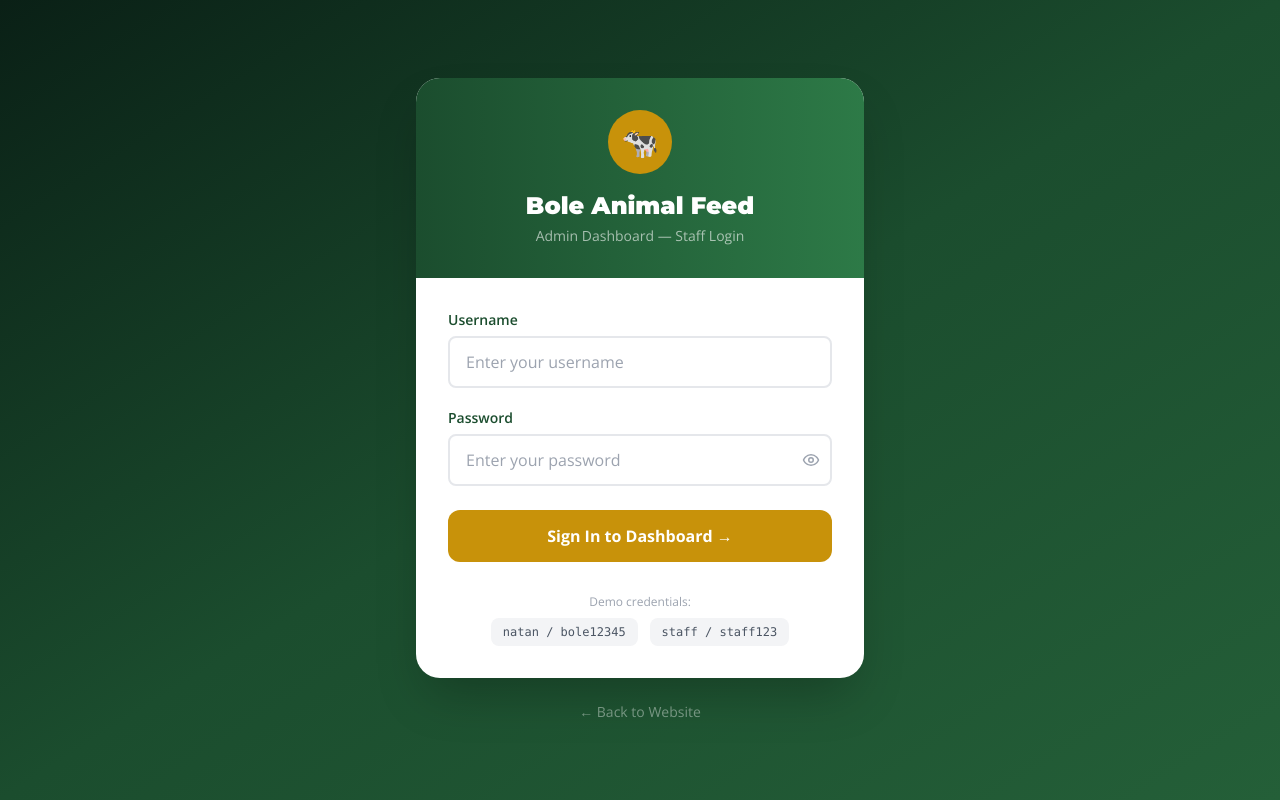
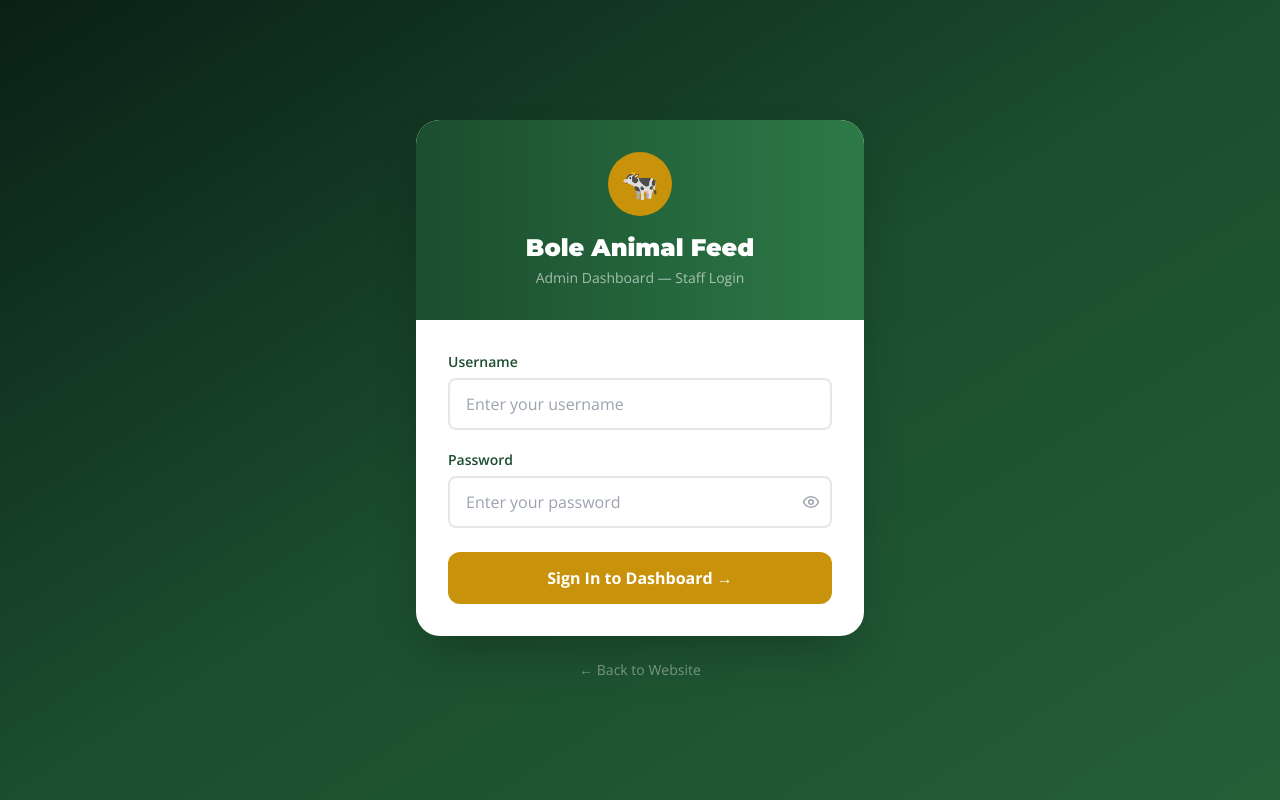
Before and after one commit to userinput19/bolefeed, a React (Vite) app in the folder bole-fullstack/client/: page /admin/login in a window 1280 px wide. Built offline with nearby package versions, Linux system fonts and the light colour scheme.

Commit message:
security: remove demo credentials display from login page

```diff
--- a/bole-fullstack/client/src/pages/admin/AdminLogin.jsx
+++ b/bole-fullstack/client/src/pages/admin/AdminLogin.jsx
@@ -57,13 +57,7 @@ export default function AdminLoginPage() {
             </button>
           </form>
 
-          <div className="px-8 pb-8 text-center">
-            <p className="text-xs text-gray-400 mb-2">Demo credentials:</p>
-            <div className="flex gap-3 justify-center">
-              <span className="bg-gray-100 text-gray-600 text-xs px-3 py-1.5 rounded-lg font-mono">natan / bole12345</span>
-              <span className="bg-gray-100 text-gray-600 text-xs px-3 py-1.5 rounded-lg font-mono">staff / staff123</span>
-            </div>
-          </div>
+
         </div>
 
         <p className="text-center text-white/40 text-sm mt-6">
```
